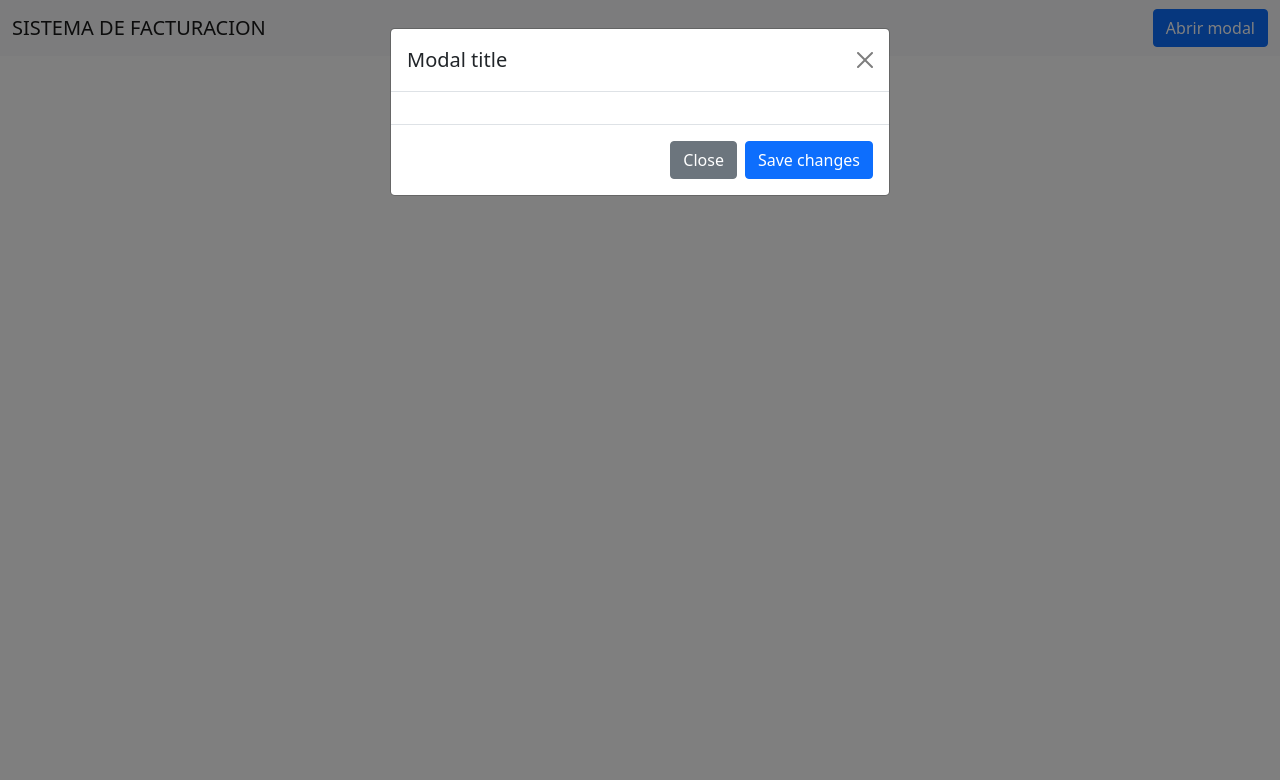
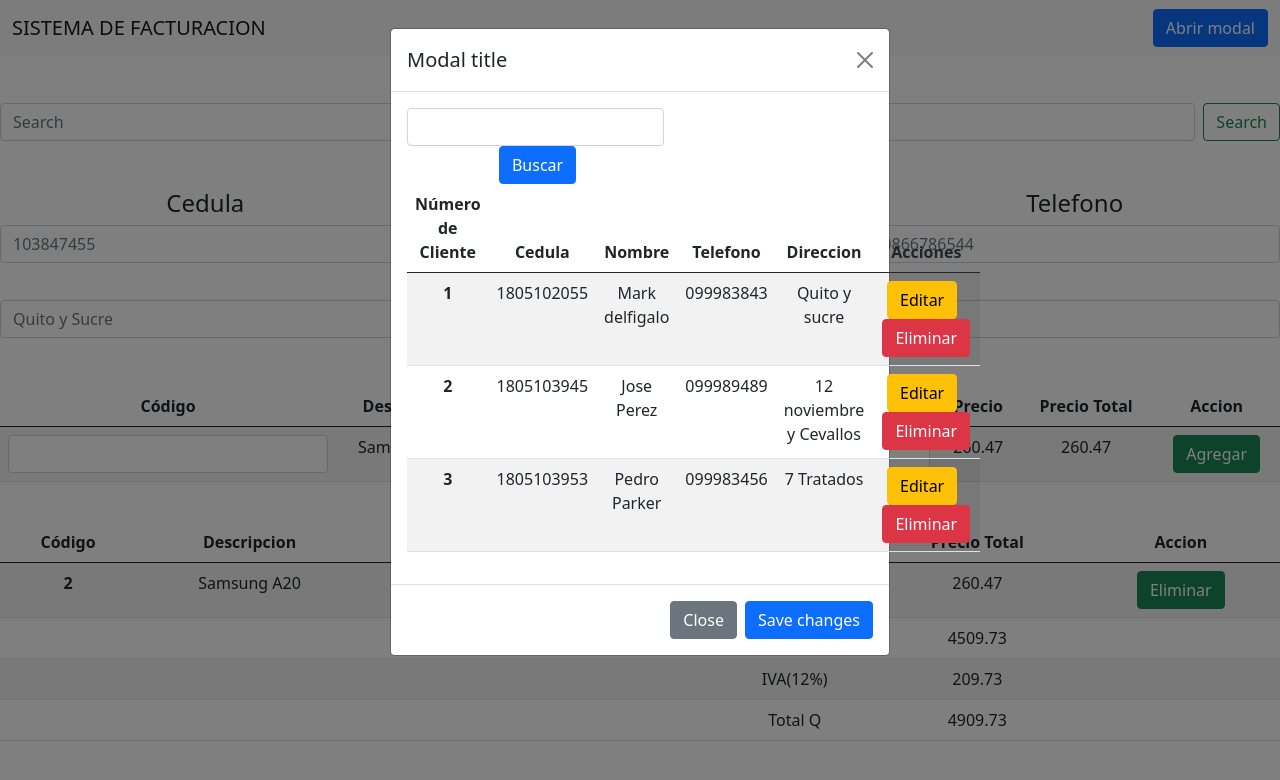
Before and after one commit to jonathancuento/facturacion-front, a React (Create React App) app: page / in a window 1280 px wide. Both pictures are taken after a click on the button "Abrir modal". Shown: the top 780 px of the page. Built offline with nearby package versions, Linux system fonts and the light colour scheme.

Commit message:
añadir1

```diff
--- a/src/App.js
+++ b/src/App.js
@@ -8,8 +8,8 @@ function App() {
   return (
     <div className="App">
       <Navbar />
-      {/* <SaleScreen /> */}
-      {/* <SaleDescription /> */}
+      {/*<SaleScreen />*/}
+      <SaleDescription />
       <Requests />
     </div>
   );
--- a/src/Requests.js
+++ b/src/Requests.js
@@ -1,25 +1,106 @@
-import React from 'react'
+import React from "react";
 
 export const Requests = () => {
   return (
-    <div class="modal fade" id="exampleModal" tabindex="-1" aria-labelledby="exampleModalLabel" aria-hidden="true">
+    <div
+      class="modal fade"
+      id="exampleModal"
+      tabindex="-1"
+      aria-labelledby="exampleModalLabel"
+      aria-hidden="true"
+    >
       <div class="modal-dialog">
         <div class="modal-content">
           <div class="modal-header">
-            <h5 className="modal-title" id="exampleModalLabel">Modal title</h5>
-            <button type="button" class="btn-close" data-bs-dismiss="modal" aria-label="Close"></button>
+            <h5 className="modal-title" id="exampleModalLabel">
+              Modal title
+            </h5>
+            <button
+              type="button"
+              class="btn-close"
+              data-bs-dismiss="modal"
+              aria-label="Close"
+            ></button>
           </div>
           <div className="modal-body">
             {/* AQUI UN TEXTBOX Y UN BOTON PARA BUSCAR */}
+            <div class="input-group">
+              <div class="form-outline">
+                <input type="search" id="form1" class="form-control" />
+                &nbsp;
+              <button type="button" class="btn btn-primary">
+                Buscar
+              </button>
+              </div>
+
+            </div>
             {/* AQUI LA TABLA */}
+            <div>
+            {/* PONER LOS CAMPOS QUE CORRESPONDAN */}
+            <table class="table table-striped table-hover">
+            <thead>
+                <tr>
+                <th scope="col">Número de Cliente</th>
+                <th scope="col">Cedula</th>
+                <th scope="col">Nombre</th>
+                <th scope="col">Telefono</th>
+                <th scope="col">Direccion</th>
+                <th scope="col">Acciones</th>
+                </tr>
+            </thead>
+            <tbody>
+                <tr>
+                <th scope="row">1</th>
+                <td>1805102055</td>
+                <td>Mark delfigalo</td>
+                <td>099983843</td>
+                <td>Quito y sucre</td>
+                <td>
+                    <button type="button" class="btn btn-warning">Editar</button> &nbsp;
+                    <button type="button" class="btn btn-danger">Eliminar</button>
+                </td>
+                </tr>
+                <tr>
+                <th scope="row">2</th>
+                <td>1805103945</td>
+                <td>Jose Perez</td>
+                <td>099989489</td>
+                <td>12 noviembre y Cevallos</td>
+                <td>
+                    <button type="button" class="btn btn-warning">Editar</button> &nbsp;
+                    <button type="button" class="btn btn-danger">Eliminar</button>
+                </td>
+                </tr>
+                <tr>
+                <th scope="row">3</th>
+                <td>1805103953</td>
+                <td>Pedro Parker</td>
+                <td>099983456</td>
+                <td>7 Tratados</td>
+                <td>
+                    <button type="button" class="btn btn-warning">Editar</button> &nbsp;
+                    <button type="button" class="btn btn-danger">Eliminar</button>
+                </td>
+                </tr>
+            </tbody>
+            </table>
+        </div>
 
           </div>
           <div class="modal-footer">
-            <button type="button" class="btn btn-secondary" data-bs-dismiss="modal">Close</button>
-            <button type="button" class="btn btn-primary">Save changes</button>
+            <button
+              type="button"
+              class="btn btn-secondary"
+              data-bs-dismiss="modal"
+            >
+              Close
+            </button>
+            <button type="button" class="btn btn-primary">
+              Save changes
+            </button>
           </div>
         </div>
       </div>
     </div>
-  )
-}
+  );
+};
--- a/src/SaleDescription.js
+++ b/src/SaleDescription.js
@@ -1,10 +1,154 @@
-import React from 'react'
+import React from "react";
 
 export const SaleDescription = () => {
   return (
     <div>
-        <div> PRUEBA </div>
-        {/* aqui van las 2 tablas, la una para mostrar el total y la otra para los productos */}
+      <div>
+        {/* AQUI EL TITULO , Y LA CAJITA DE BUSCAR */}
+        <h3>
+          Datos del Cliente &nbsp;
+          <button type="button" class="btn btn-success">
+            + Agregar
+          </button>
+
+        </h3>
+
+        <form class="d-flex">
+          <input
+            class="form-control me-2"
+            type="search"
+            placeholder="Search"
+            aria-label="Search"
+          />
+          <button class="btn btn-outline-success" type="submit">
+            Search
+          </button>
+        </form>
+      </div>
+
+      <br/><br/>{/* Dando espacios*/}
+
+      <div>
+        <div class="row">
+          <div class="col">
+            <h4>Cedula</h4>
+            <input type="text" class="form-control" placeholder="103847455" />
+          </div>
+          <div class="col">
+            <h4>Nombre</h4>
+            <input
+              type="text"
+              class="form-control"
+              placeholder="Jose Delgado"
+            />
+          </div>
+          <div class="col">
+            <h4>Telefono</h4>
+            <input type="text" class="form-control" placeholder="0866786544" />
+          </div>
+        </div>
+        <div class="col">
+          <h4>Direccion</h4>
+          <input type="text" class="form-control" placeholder="Quito y Sucre" />
+        </div>
+      </div>
+      <br/><br/>{/* Dando espacios*/}
+      <div>
+        {/* PONER LOS CAMPOS QUE CORRESPONDAN */}
+        <table class="table table-striped table-hover">
+          <thead>
+            <tr>
+              <th scope="col">Código</th>
+              <th scope="col">Descripcion</th>
+              <th scope="col">Existencia</th>
+              <th scope="col">Cantidad</th>
+              <th scope="col">Precio</th>
+              <th scope="col">Precio Total</th>
+              <th scope="col">Accion</th>
+            </tr>
+          </thead>
+          <tbody>
+            <tr>
+              <th scope="row">
+                <input type="text" class="form-control" placeholder="" />
+              </th>
+              <td>Samsung A20</td>
+              <td>1</td>
+              <td>
+                <input type="text" class="form-control" placeholder="" />
+              </td>
+              <td>260.47</td>
+              <td>260.47</td>
+              <td>
+                <button type="button" class="btn btn-success">
+                  Agregar
+                </button>
+              </td>
+            </tr>
+          </tbody>
+        </table>
+      </div>
+      <br/>{/* Dando espacios*/}
+      <div>
+        {/* PONER LOS CAMPOS QUE CORRESPONDAN */}
+        <table class="table table-striped table-hover">
+          <thead>
+            <tr>
+              <th scope="col">Código</th>
+              <th scope="col">Descripcion</th>
+              <th scope="col">Existencia</th>
+              <th scope="col">Cantidad</th>
+              <th scope="col">Precio</th>
+              <th scope="col">Precio Total</th>
+              <th scope="col">Accion</th>
+            </tr>
+          </thead>
+          <tbody>
+            <tr>
+              <th>2</th>
+              <td>Samsung A20</td>
+              <td>80</td>
+              <td>40</td>
+              <td>260.47</td>
+              <td>260.47</td>
+              <td>
+                <button type="button" class="btn btn-success">
+                  Eliminar
+                </button>
+              </td>
+            </tr>
+
+            <tr>
+              <td></td>
+              <td></td>
+              <td></td>
+              <td></td>
+              <td>Subtotal</td>
+              <td>4509.73</td>
+              <td></td>
+            </tr>
+            <tr>
+              <td></td>
+              <td></td>
+              <td></td>
+              <td></td>
+              <td>IVA(12%)</td>
+              <td>209.73</td>
+              <td></td>
+            </tr>
+
+            <tr>
+              <td></td>
+              <td></td>
+              <td></td>
+              <td></td>
+              <td>Total Q</td>
+              <td>4909.73</td>
+              <td></td>
+            </tr>
+          </tbody>
+        </table>
+      </div>
     </div>
-  )
-}
+  );
+};
--- a/src/SaleScreen.js
+++ b/src/SaleScreen.js
@@ -5,7 +5,15 @@ export const SaleScreen = () => {
     <div>
         <div>
             {/* AQUI EL TITULO , Y LA CAJITA DE BUSCAR */}
-            <h3>TITULO</h3>
+            <h3>Listado  &nbsp;
+            <button type="button" class="btn btn-outline-success">Añadir CLiente
+            <svg xmlns="http://www.w3.org/2000/svg" width="16" height="16" fill="currentColor" class="bi bi-person-add" viewBox="0 0 16 16">
+  <path d="M12.5 16a3.5 3.5 0 1 0 0-7 3.5 3.5 0 0 0 0 7Zm.5-5v1h1a.5.5 0 0 1 0 1h-1v1a.5.5 0 0 1-1 0v-1h-1a.5.5 0 0 1 0-1h1v-1a.5.5 0 0 1 1 0Zm-2-6a3 3 0 1 1-6 0 3 3 0 0 1 6 0ZM8 7a2 2 0 1 0 0-4 2 2 0 0 0 0 4Z"/>
+  <path d="M8.256 14a4.474 4.474 0 0 1-.229-1.004H3c.001-.246.154-.986.832-1.664C4.484 10.68 5.711 10 8 10c.26 0 .507.009.74.025.226-.341.496-.65.804-.918C9.077 9.038 8.564 9 8 9c-5 0-6 3-6 4s1 1 1 1h5.256Z"/>
+</svg>
+            </button>
+            </h3>
+
             <form class="d-flex">
                 <input class="form-control me-2" type="search" placeholder="Search" aria-label="Search" />
                 <button class="btn btn-outline-success" type="submit">Search</button>
@@ -16,29 +24,47 @@ export const SaleScreen = () => {
             <table class="table table-striped table-hover">
             <thead>
                 <tr>
-                <th scope="col">#</th>
-                <th scope="col">First</th>
-                <th scope="col">Last</th>
-                <th scope="col">Handle</th>
+                <th scope="col">Número de Cliente</th>
+                <th scope="col">Cedula</th>
+                <th scope="col">Nombre</th>
+                <th scope="col">Telefono</th>
+                <th scope="col">Direccion</th>
+                <th scope="col">Acciones</th>
                 </tr>
             </thead>
             <tbody>
                 <tr>
                 <th scope="row">1</th>
-                <td>Mark</td>
-                <td>Otto</td>
-                <td>@mdo</td>
+                <td>1805102055</td>
+                <td>Mark delfigalo</td>
+                <td>099983843</td>
+                <td>Quito y sucre</td>
+                <td>
+                    <button type="button" class="btn btn-warning">Editar</button> &nbsp;
+                    <button type="button" class="btn btn-danger">Eliminar</button>
+                </td>
                 </tr>
                 <tr>
                 <th scope="row">2</th>
-                <td>Jacob</td>
-                <td>Thornton</td>
-                <td>@fat</td>
+                <td>1805103945</td>
+                <td>Jose Perez</td>
+                <td>099989489</td>
+                <td>12 noviembre y Cevallos</td>
+                <td>
+                    <button type="button" class="btn btn-warning">Editar</button> &nbsp;
+                    <button type="button" class="btn btn-danger">Eliminar</button>
+                </td>
                 </tr>
                 <tr>
                 <th scope="row">3</th>
-                <td colspan="2">Larry the Bird</td>
-                <td>@twitter</td>
+                <td>1805103953</td>
+                <td>Pedro Parker</td>
+                <td>099983456</td>
+                <td>7 Tratados</td>
+                <td>
+                    <button type="button" class="btn btn-warning">Editar</button> &nbsp;
+                    <button type="button" class="btn btn-danger">Eliminar</button>
+                </td>
                 </tr>
             </tbody>
             </table>
```
Lines whose indentation alone changed are shown as unchanged.
